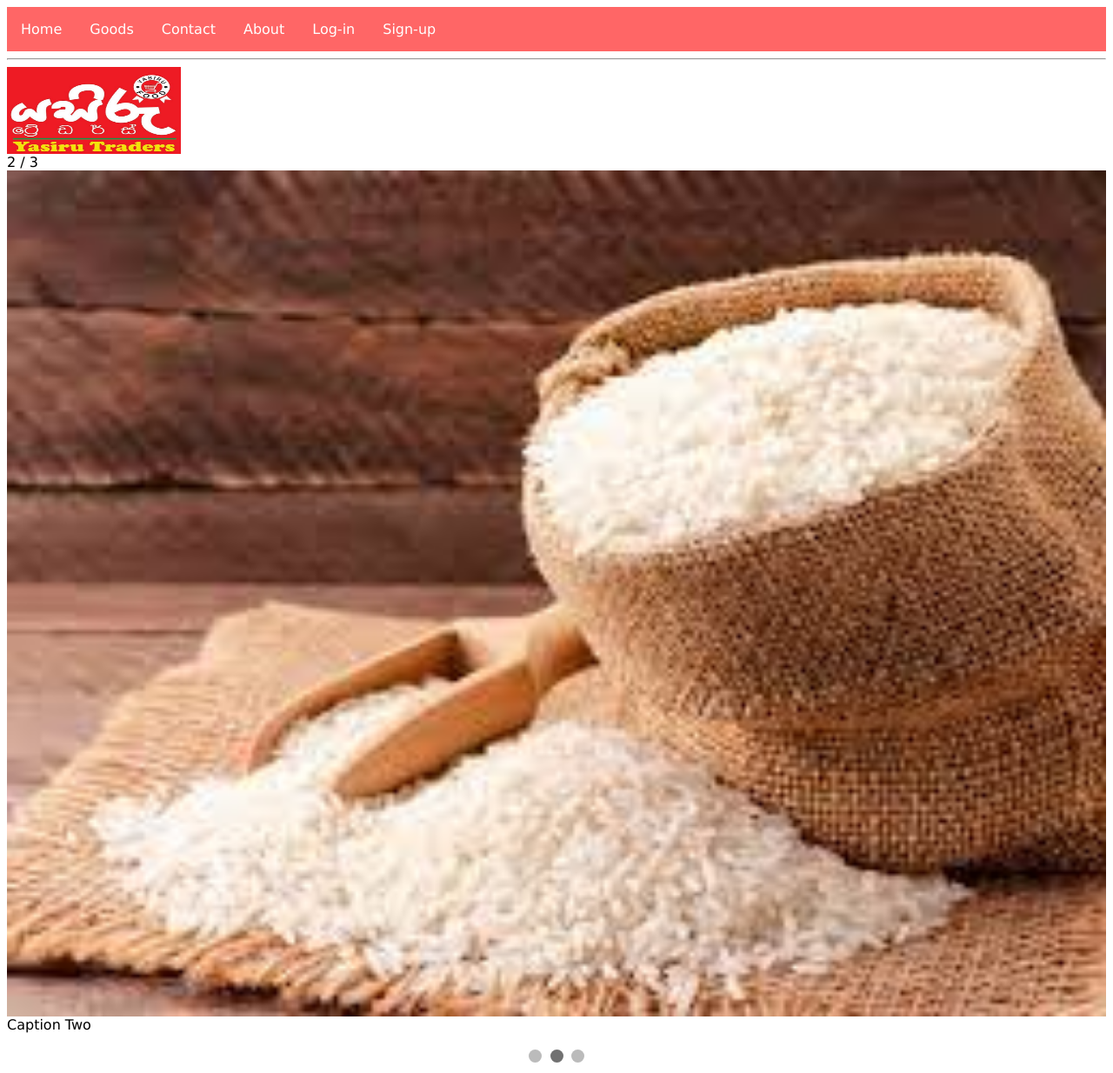
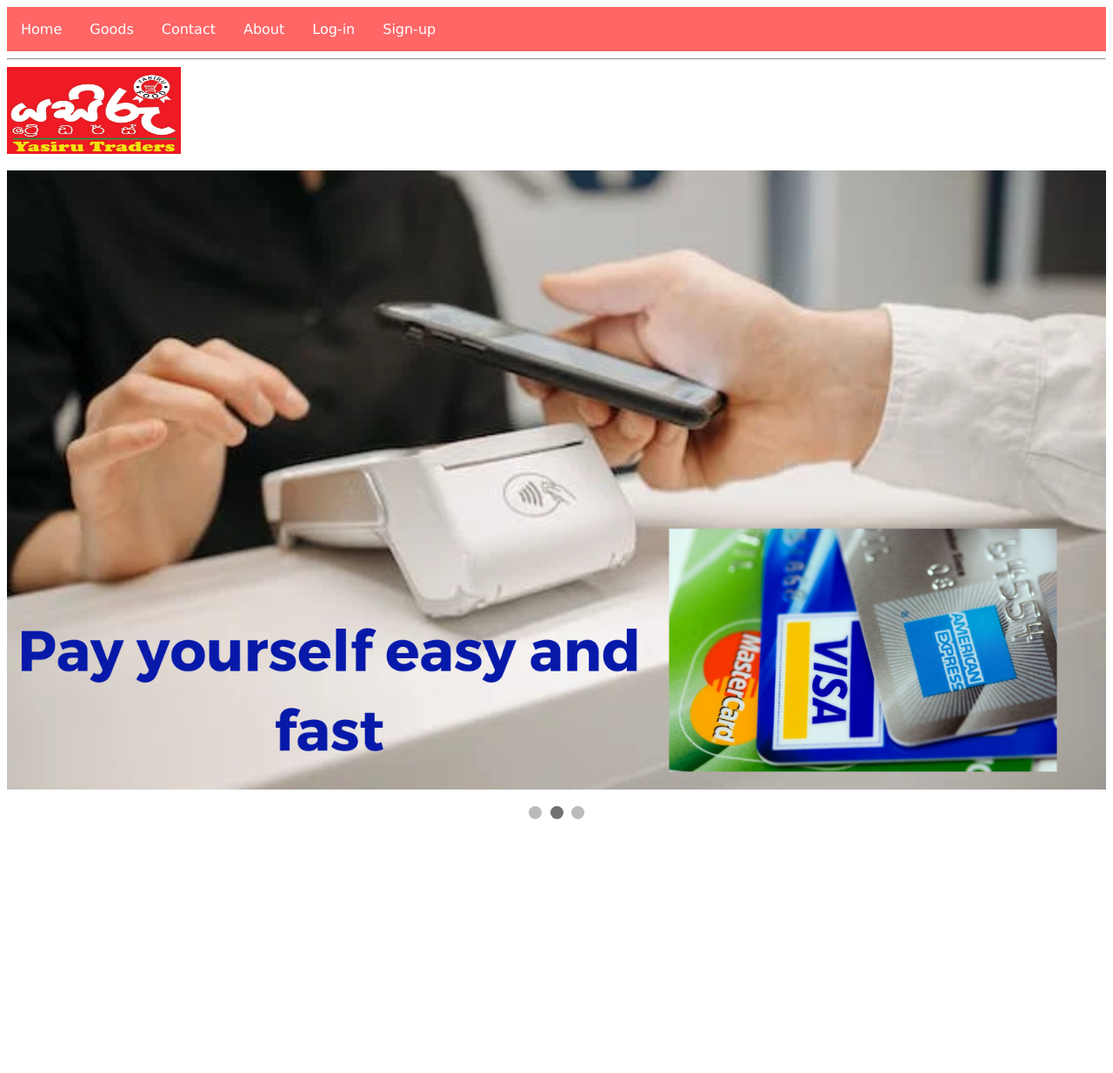
Before and after one commit to Anupazen/WEB_MIT, a PHP site: page /welcome_page.php in a window 1280 px wide. Shown: the whole page at 87% size. After the commit the page ends 942 px from the top, so only its background shows below. Run offline with PHP 8.4, Linux system fonts and the light colour scheme.

Commit message:
images updated

```diff
--- a/welcome_page.php
+++ b/welcome_page.php
@@ -19,24 +19,26 @@
   <li><a href="#about">Sign-up</a></li>
 	</ul><hr>
 
-	<img src="Images/yasiru logo.jpg" style="width: 200px;height: 100px;">
+	<img src="Images/yasiru logo.jpg" style="width: 200px;height: 100px;"><br><br>
 
-  <div class="mySlides fade">
-  <div class="numbertext">1 / 3</div>
-  <img src="Images/img_nature_wide.jpg" style="width:100%">
-  <div class="text">Caption Text</div>
+<div class="mySlides fade">
+  <img src="Images/wc 1.png" style="width:100%">
 </div>
 
 <div class="mySlides fade">
-  <div class="numbertext">2 / 3</div>
-  <img src="Images/img_snow_wide.jpg" style="width:100%">
-  <div class="text">Caption Two</div>
+  <img src="Images/wc 2.png" style="width:100%">
 </div>
 
 <div class="mySlides fade">
-  <div class="numbertext">3 / 3</div>
-  <img src="Images/img_mountains_wide.jpg" style="width:100%">
-  <div class="text">Caption Three</div>
+  <img src="Images/wc 3.png" style="width:100%">
+</div>
+
+<div class="mySlides fade">
+  <img src="Images/wc 4.png" style="width:100%">
+</div>
+
+<div class="mySlides fade">
+  <img src="Images/wc 5.png" style="width:100%">
 </div>
 
 </div>
```
Also changed, not shown: Images/wc 1.png (added), Images/wc 2.png (added), Images/wc 3.png (added), Images/wc 4.png (added), Images/wc 5.png (added).
